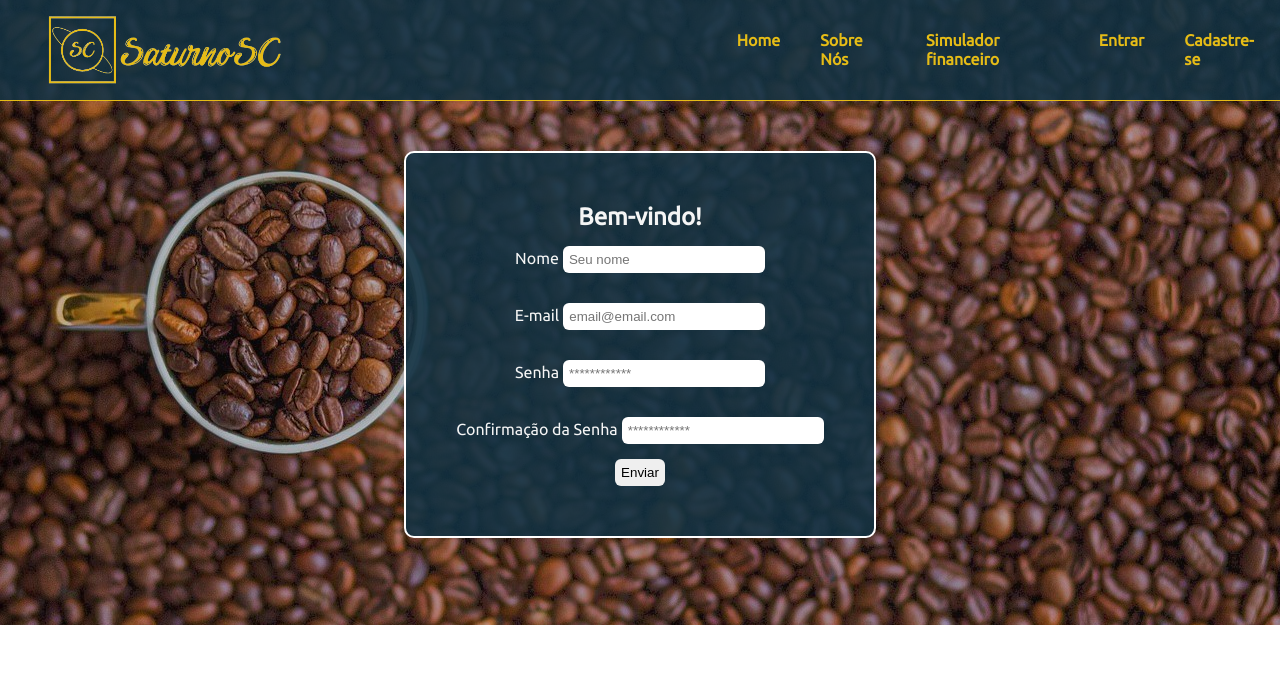
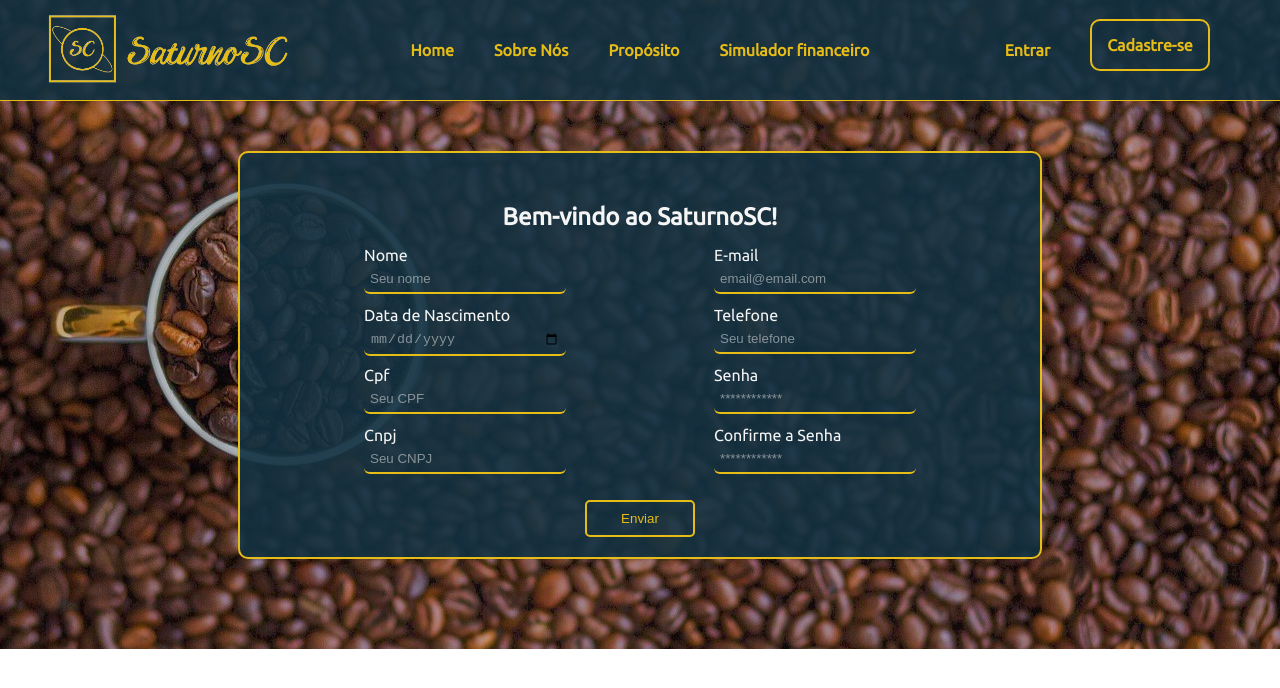
Before and after one commit to SaturnoSC/Sprint02, a plain HTML site: page Institucional/cadastro.html in a window 1280 px wide. Drawn offline with Linux system fonts and the light colour scheme.

Commit message:
Cadastro e login finalizados

```diff
--- a/Institucional/cadastro.html
+++ b/Institucional/cadastro.html
@@ -6,6 +6,7 @@
     <meta name="viewport" content="width=device-width, initial-scale=1.0">
     <link rel="stylesheet" href="./css/style.css">
     <link rel="stylesheet" href="./css/login.css">
+    <link rel="stylesheet" href="./css/cadastro.css">
     <link rel="icon" href="./img/AAA.png">
     <title>Cadastre-se</title>
 </head>
@@ -14,15 +15,20 @@
 
         <nav>
             <div class="logo">
-                <img src="./img/logo6.png">
+              <a href="./index.html"><img src="./img/logoSite.png"></a>
             </div>
             <div class="bar">
                 <ul>
                     <li><a href="index.html">Home</a></li>
-                    <li><a href="">Sobre Nós</a></li>
-                    <li><a href="">Simulador financeiro</a></li>
-                <li><a href="login.html">Entrar</a></li>
-                <li><a href="registro.html" class="cadastro">Cadastre-se</a></li>
+                    <li><a href="#sobreNos">Sobre Nós</a></li>
+                    <li><a href="#mvv">Propósito</a></li>
+                    <li><a href="./simulador.html">Simulador financeiro</a></li>
+                </ul>
+            </div>
+            <div class="bar2">
+                <ul>
+                    <li><a href="./login.html" class="entrar">Entrar</a></li>
+                    <li class="aqui" style="border: none;"><a href="./cadastro.html" class="cadastro">Cadastre-se</a></li>
                 </ul>
             </div>
         </nav>
@@ -30,27 +36,52 @@
     <div class="banner">
         <div class="container">
             <div class="caixa-formulario">
-                <h1>Bem-vindo!</h1>
+                <h1>Bem-vindo ao SaturnoSC!</h1>
+
+                <div class="caixa-form">
+                    <div class="caixa">
                     <div class="campo">
-                    <label for="nome">Nome</label>
+                        <label for="nome">Nome</label> <br>
                         <input type="nome" id="nome" placeholder="Seu nome">
                     </div>
                     <div class="campo">
-                    <label for="email">E-mail</label>
+                        <label for="Data de Nascimento">Data de Nascimento</label> <br>
+                        <input type="date" id="dtnasc">
+                    </div>
+                    <div class="campo">
+                        <label for="CPF">Cpf</label> <br>
+                        <input id="Cpf" placeholder="Seu CPF">
+                    </div>
+                    <div class="campo">
+                        <label for="CNPJ">Cnpj</label> <br>
+                        <input id="Cnpj" placeholder="Seu CNPJ">
+                    </div>
+                </div>
+
+                <div class="caixa2">
+
+                    <div class="campo">
+                        <label for="email">E-mail</label> <br>
                         <input type="email" id="email" placeholder="email@email.com">
                     </div>
                     <div class="campo">
-                    <label for="password">Senha</label>
+                        <label for="telefone">Telefone</label> <br>
+                        <input type="tel" id="Telefone" placeholder="Seu telefone">
+                    </div>
+                    <div class="campo">
+                        <label for="password">Senha</label> <br>
                         <input type="password" id="password" placeholder="************">
                     </div>
                     <div class="campo">
-                    <label for="password">Confirmação da Senha</label>
+                        <label for="password">Confirme a Senha</label> <br>
                         <input type="password" id="password" placeholder="************">
                     </div>
+                </div>
+            </div>
 
+            <br><br>
                 <button>Enviar</button>
             </div>
-
         </div>
     </div>
     </section>
--- /dev/null
+++ b/Institucional/css/cadastro.css
@@ -0,0 +1,54 @@
+
+.banner .container .caixa-formulario .caixa-form{
+    display: flex;
+    align-items: center;
+    justify-content: space-around;
+    width: 700px;
+    flex-direction: row;
+}
+
+.banner .container .caixa-formulario .caixa-form .campo {
+   height: 30px;
+
+}
+.banner .container .caixa-formulario .caixa-form .campo input{
+    background-color: transparent;
+    color: rgba(245, 245, 245, 0.493);
+    border-bottom: 2px solid #e6bc16;
+}
+.banner .container .caixa-formulario .caixa-form .campo input::placeholder{
+    color: rgba(245, 245, 245, 0.493);
+}
+
+.banner .container .caixa-formulario .caixa-form .caixa {
+    display: flex;
+    flex-direction: column;
+}
+
+.banner .container .caixa-formulario .caixa-form .caixa2 {
+    display: flex;
+    flex-direction: column;
+
+}
+
+.banner .container .caixa-formulario button {
+    /* margin: 0; */
+    color: #e6bc16;
+    background-color: transparent;
+    padding: 9px 16px;
+    border: none;
+    border-radius: 5px;
+    position: absolute;
+    top: 500px;
+    border: 2px solid #e6bc16;
+    width: 110px;
+    cursor: pointer;
+    transition: all 0.7s;
+}
+
+.banner .container .caixa-formulario button:hover {
+    border-radius: 20px;
+    scale: 1.1;
+    color: #123142;
+    background-color: #e6bc16;
+}
--- a/Institucional/css/login.css
+++ b/Institucional/css/login.css
@@ -1,5 +1,9 @@
 @import url('https://fonts.googleapis.com/css2?family=Ubuntu&display=swap');
 /* 'Ubuntu' */
+
+section{
+    height: 49.9vmax;
+}
 
 .banner {
     display: flex;
@@ -18,7 +22,7 @@
     justify-content: center;
     align-items: center;
     border-radius: 10px;
-    border: 2px solid #FFFFFF;
+    border: 2px solid #e6bc16;
     margin: 50px;
     padding: 50px;
 }
@@ -39,6 +43,13 @@
     width: 190px;
     transition: all 0.7s;
     outline: 0;
+    background-color: transparent;
+    color: rgba(245, 245, 245, 0.493);
+    border-bottom: 2px solid #e6bc16;
+}
+
+.banner .container .caixa-formulario .caixa-form .campo input::placeholder{
+    color: rgba(245, 245, 245, 0.493);
 }
 
 .banner .container .caixa-formulario input:focus {
@@ -47,7 +58,22 @@
 }
 
 .banner .container .caixa-formulario button {
-    padding: 6px;
-    border-radius: 6px;
+    /* margin: 0; */
+    color: #e6bc16;
+    background-color: transparent;
+    padding: 9px 16px;
     border: none;
+    border-radius: 5px;
+    top: 500px;
+    border: 2px solid #e6bc16;
+    width: 110px;
+    cursor: pointer;
+    transition: all 0.7s;
 }
+
+.banner .container .caixa-formulario button:hover {
+    border-radius: 20px;
+    scale: 1.1;
+    color: #123142;
+    background-color: #e6bc16;
+}
--- a/Institucional/css/style.css
+++ b/Institucional/css/style.css
@@ -114,7 +114,7 @@ nav .bar2 .entrar:hover{
 nav .bar2 .cadastro {
     background-color: transparent;
     padding: 15px;
-    border: 1px solid #e6bc16;
+    border: 2px solid #e6bc16;
     transition: all 1s;
     border-radius: 10px;
     /* margin-right: 20px; */
```
Lines whose indentation alone changed are shown as unchanged.
